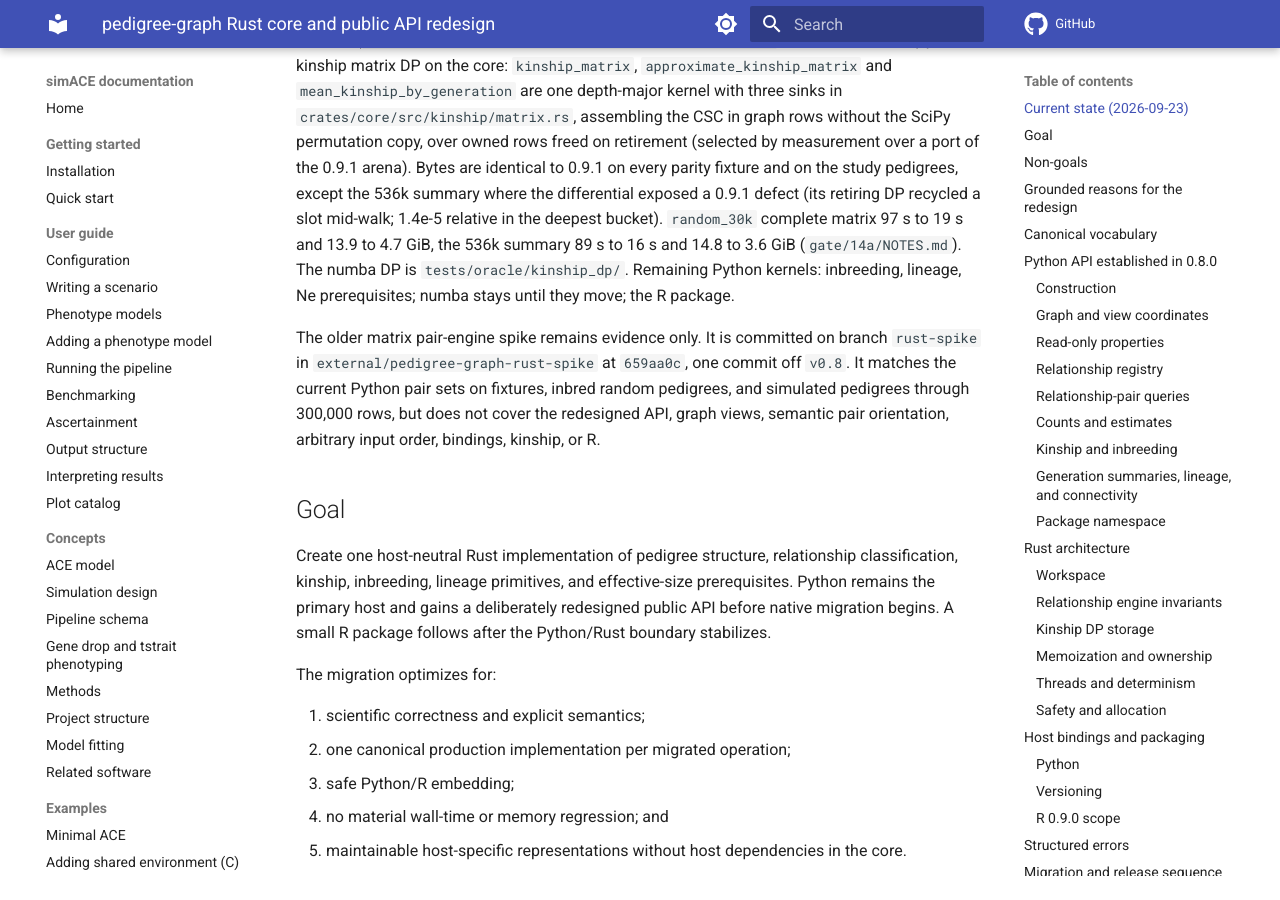
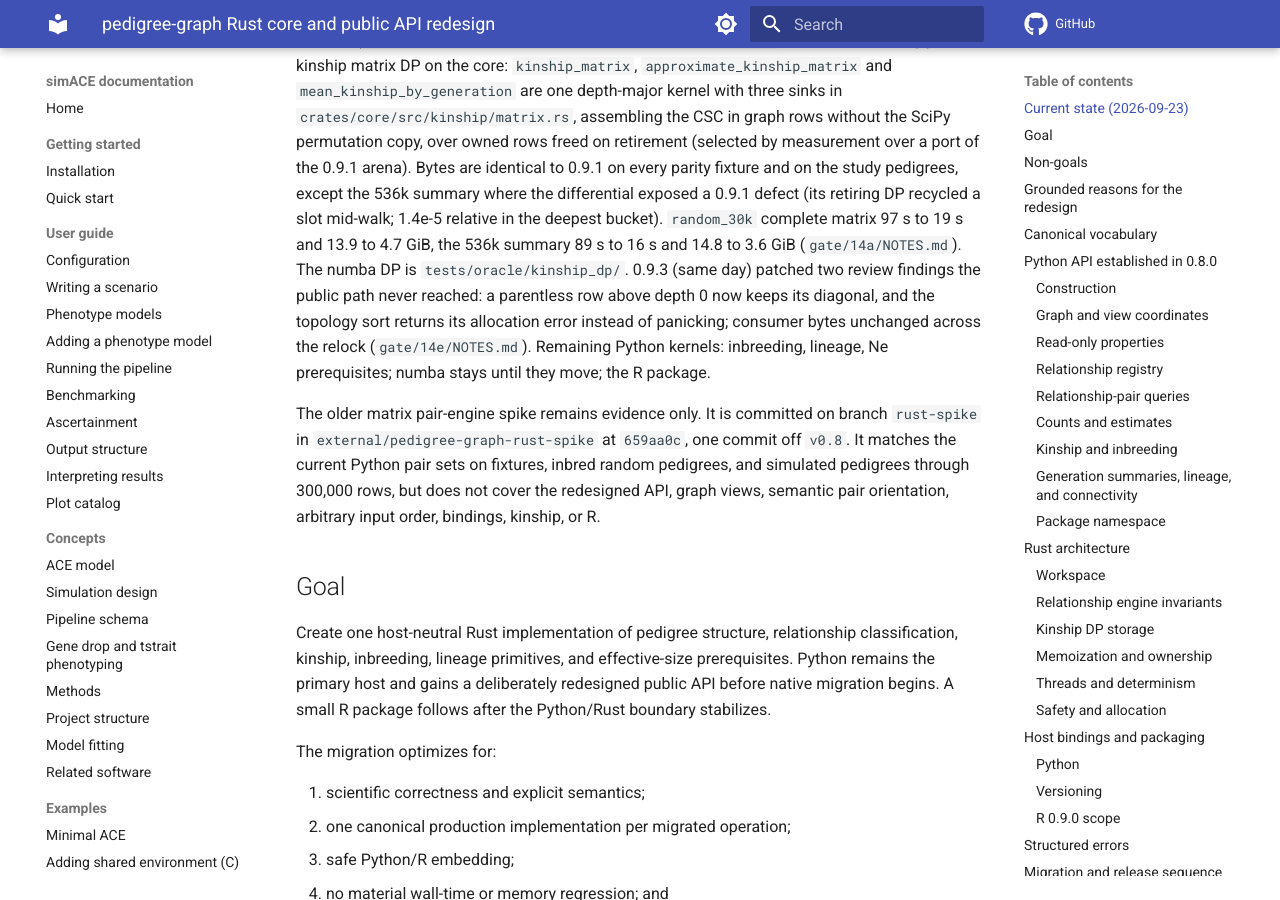
Before and after one commit to rwaples/simACE, an MkDocs documentation site: the page built from docs/plans/pedigree-graph-rust-core.md, in a window 1280 px wide and 900 px high, scrolled down 2128 px. Built offline with MkDocs 1.6.1 and Material for MkDocs 9.7.7, drawn with Linux system fonts in a browser that asks for light colours; comment, search, counter and statistics services are not loaded.

Commit message:
Record the 0.9.3 patch in the Rust-core plan
Claude-Session: https://claude.ai/code/session_016eFndB8AhUhznHMp4c7YoW

```diff
--- a/docs/plans/pedigree-graph-rust-core.md
+++ b/docs/plans/pedigree-graph-rust-core.md
@@ -99,6 +99,10 @@ a 0.9.1 defect (its retiring DP recycled a slot mid-walk; 1.4e-5 relative in
 the deepest bucket). `random_30k` complete matrix 97 s to 19 s and 13.9 to
 4.7 GiB, the 536k summary 89 s to 16 s and 14.8 to 3.6 GiB
 (`gate/14a/NOTES.md`). The numba DP is `tests/oracle/kinship_dp/`.
+0.9.3 (same day) patched two review findings the public path never
+reached: a parentless row above depth 0 now keeps its diagonal, and the
+topology sort returns its allocation error instead of panicking; consumer
+bytes unchanged across the relock (`gate/14e/NOTES.md`).
 Remaining Python kernels: inbreeding, lineage, Ne prerequisites; numba
 stays until they move; the R package.
 
```
